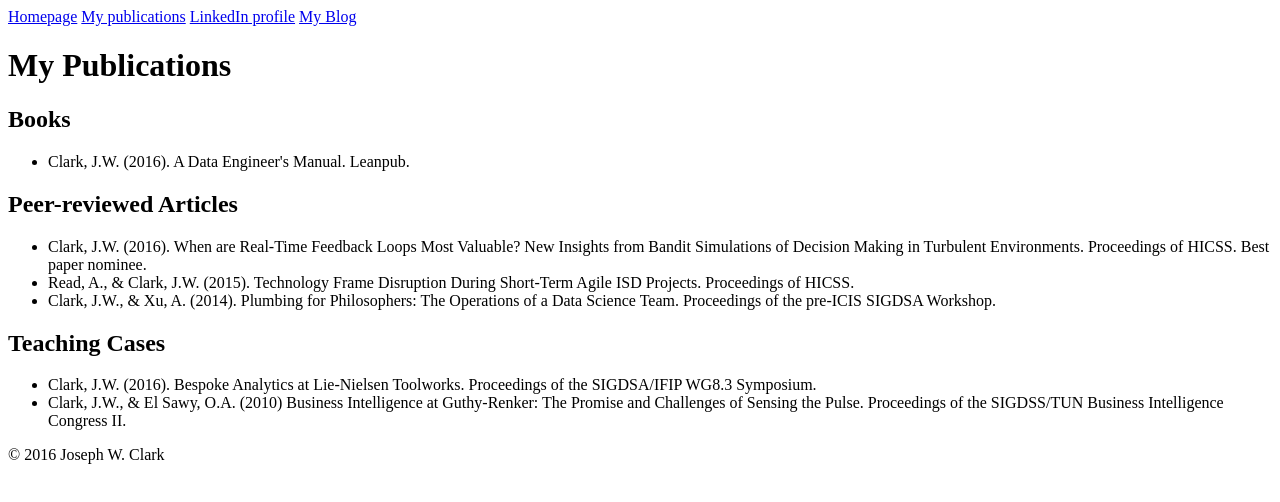
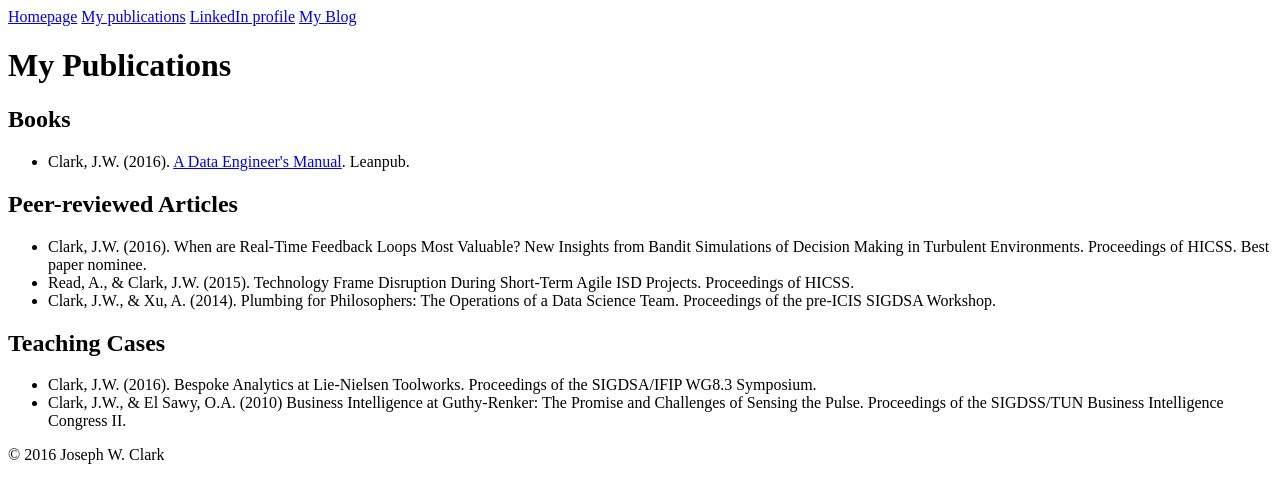
Before and after one commit to joeclark-phd/jwcwww, a plain HTML site: page publications.html in a window 1280 px wide. Drawn offline with Linux system fonts and the light colour scheme.

Commit message:
Add files via upload

```diff
--- a/publications.html
+++ b/publications.html
@@ -13,7 +13,7 @@
 
 <h2>Books</h2>
 <ul>
-  <li>Clark, J.W. (2016). A Data Engineer's Manual. Leanpub.</li>
+  <li>Clark, J.W. (2016). <a href="https://leanpub.com/data-engineers-manual">A Data Engineer's Manual</a>. Leanpub.</li>
 </ul>
 
 <h2>Peer-reviewed Articles</h2>
```
